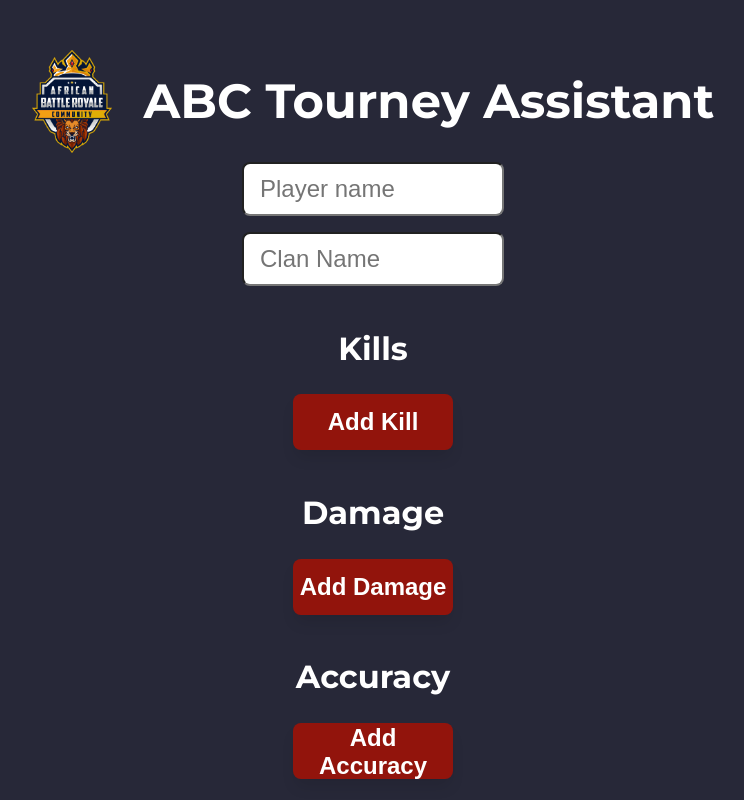
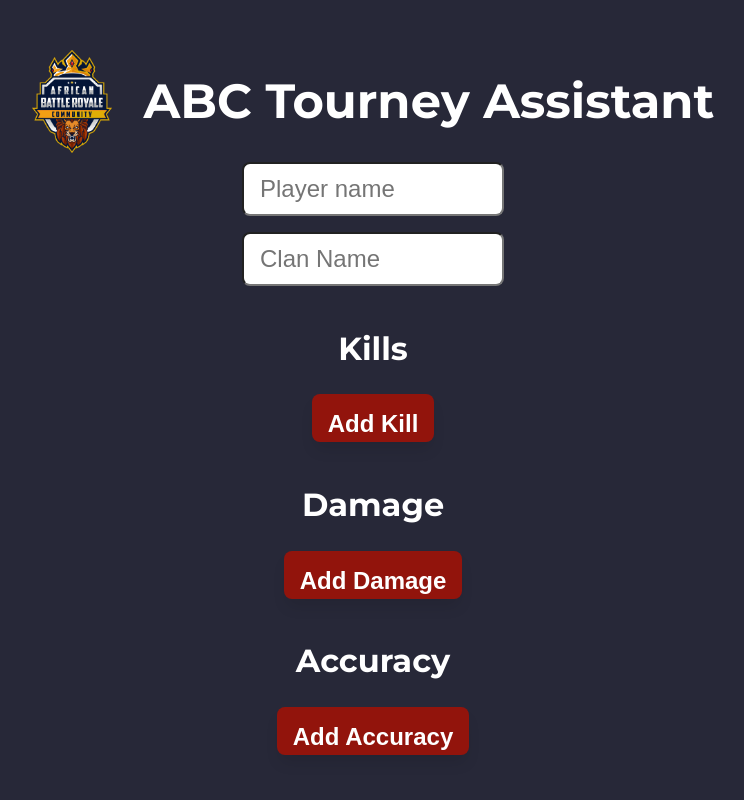
Before and after one commit to TheTreeveloper/Tourney-assistant, a React (Vite) app: page / in a window 1280 px wide. Shown: the top 800 px of the page, without its empty margins (267-1011 px from the left). Built offline with nearby package versions, Linux system fonts and the light colour scheme.

Commit message:
added styling for buttons

```diff
--- a/src/components/StatsForm.module.css
+++ b/src/components/StatsForm.module.css
@@ -58,8 +58,8 @@ th {
 }
 
 .button {
-    width: 10rem;
-    height: 3.5rem;
+    width: auto;
+    height: 3rem;
     border-radius: 0.5rem;
     border: none;
     background-color: #92140C;
@@ -67,8 +67,10 @@ th {
     color: white;
     font-size: 1.5rem;
     font-weight: 700;
+    padding: 1rem;
     cursor: pointer;
 }
+
 
 /* dark blue 041538
     ABc yellow e0ad06
```
